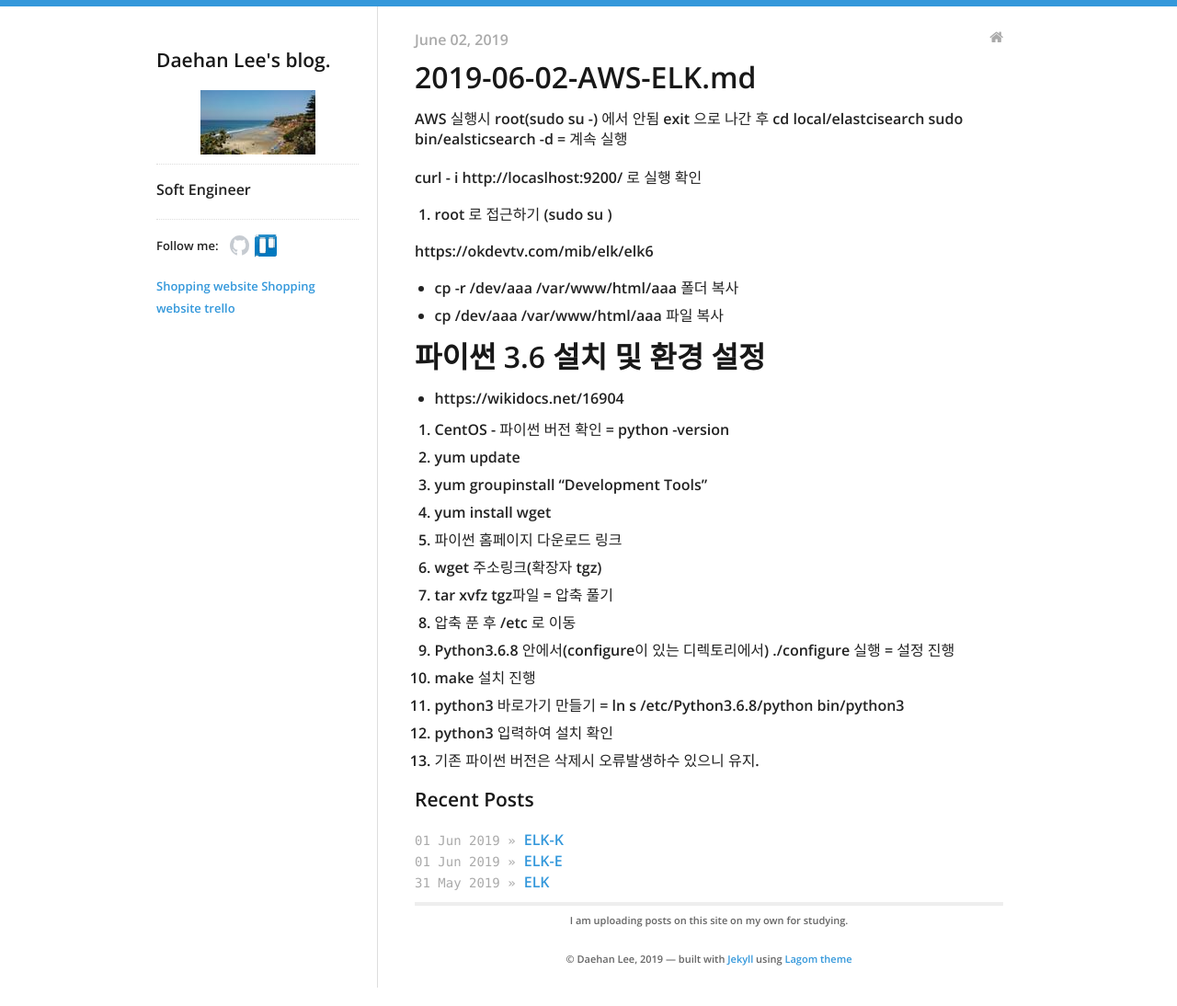
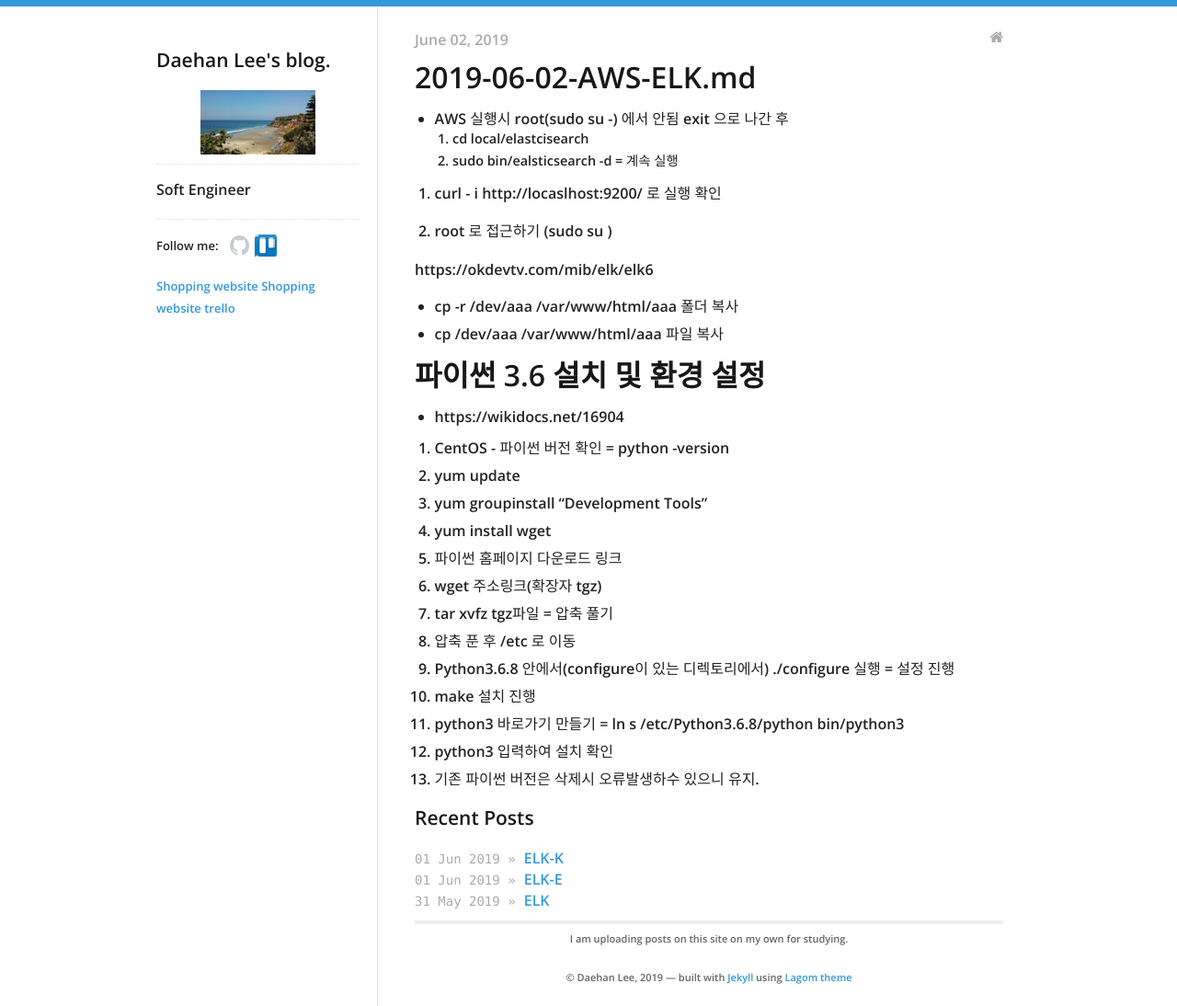
Before and after one commit to daehan0226/Study, a Jekyll site: the page built from _posts/2019-06-02-AWS-ELK.md, in a window 1280 px wide. Shown: the whole page at 92% size. Built offline with Jekyll 4.4.1, drawn with Linux system fonts in a browser that asks for light colours; part of the change alters nothing that is shown.

Commit message:
Update 2019-06-02-AWS-ELK.md

```diff
--- a/_posts/2019-06-02-AWS-ELK.md
+++ b/_posts/2019-06-02-AWS-ELK.md
@@ -7,11 +7,11 @@ categories:
 
 # 2019-06-02-AWS-ELK.md
 
-AWS 실행시 root(sudo su -) 에서 안됨 exit 으로 나간 후
-cd local/elastcisearch
-sudo bin/ealsticsearch -d   = 계속 실행
+* AWS 실행시 root(sudo su -) 에서 안됨 exit 으로 나간 후
+ 1. cd local/elastcisearch
+ 2. sudo bin/ealsticsearch -d   = 계속 실행
 
-curl - i http://locaslhost:9200/ 로 실행 확인
+3. curl - i http://locaslhost:9200/ 로 실행 확인
 
 1. root 로 접근하기  (sudo su )
 
```
